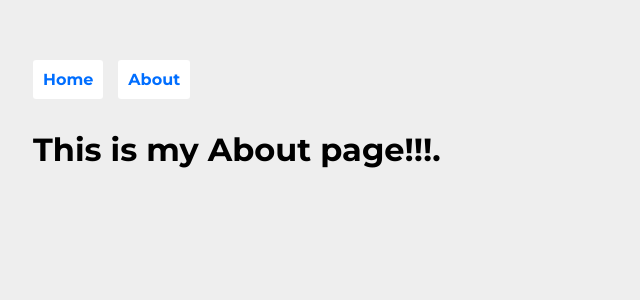
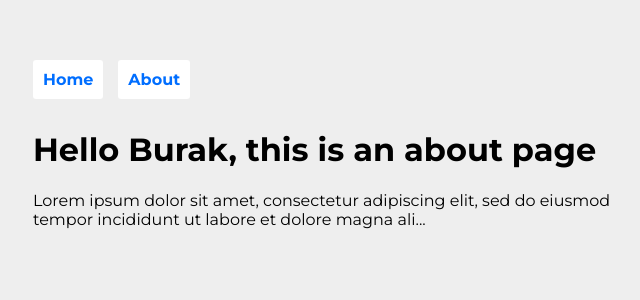
Before and after one commit to di0nys1s/vue-skills, a Vue app: page /#/about in a window 1280 px wide. Shown: the top 300 px of the page, without its empty margins (287-927 px from the left). Built offline with nearby package versions, Linux system fonts and the light colour scheme; a small style sheet from the web is missing.

Commit message:
last touches

```diff
--- a/src/components/About.vue
+++ b/src/components/About.vue
@@ -1,4 +1,18 @@
 
 <template>
-	<h1>This is my About page!!!.</h1>
+  <div class="about">
+    <h1>Hello <!-- {{ their_name }} --> Burak, this is an about page</h1>
+    <p>Lorem ipsum dolor sit amet, consectetur adipiscing elit, sed do eiusmod tempor incididunt ut labore et dolore magna ali...</p>
+  </div>
 </template>
+
+<script>
+export default {
+  name: 'Skills',
+  data() {
+    return {
+      their_name: this.$route.params.name
+    }
+  }
+}
+</script>
--- a/src/router.js
+++ b/src/router.js
@@ -13,6 +13,7 @@ export default new Router({
 			component: Skills
 		},
 		{
+			// path: '/about/:name',
 			path: '/about',
 			name: 'about',
 			component: About
```
